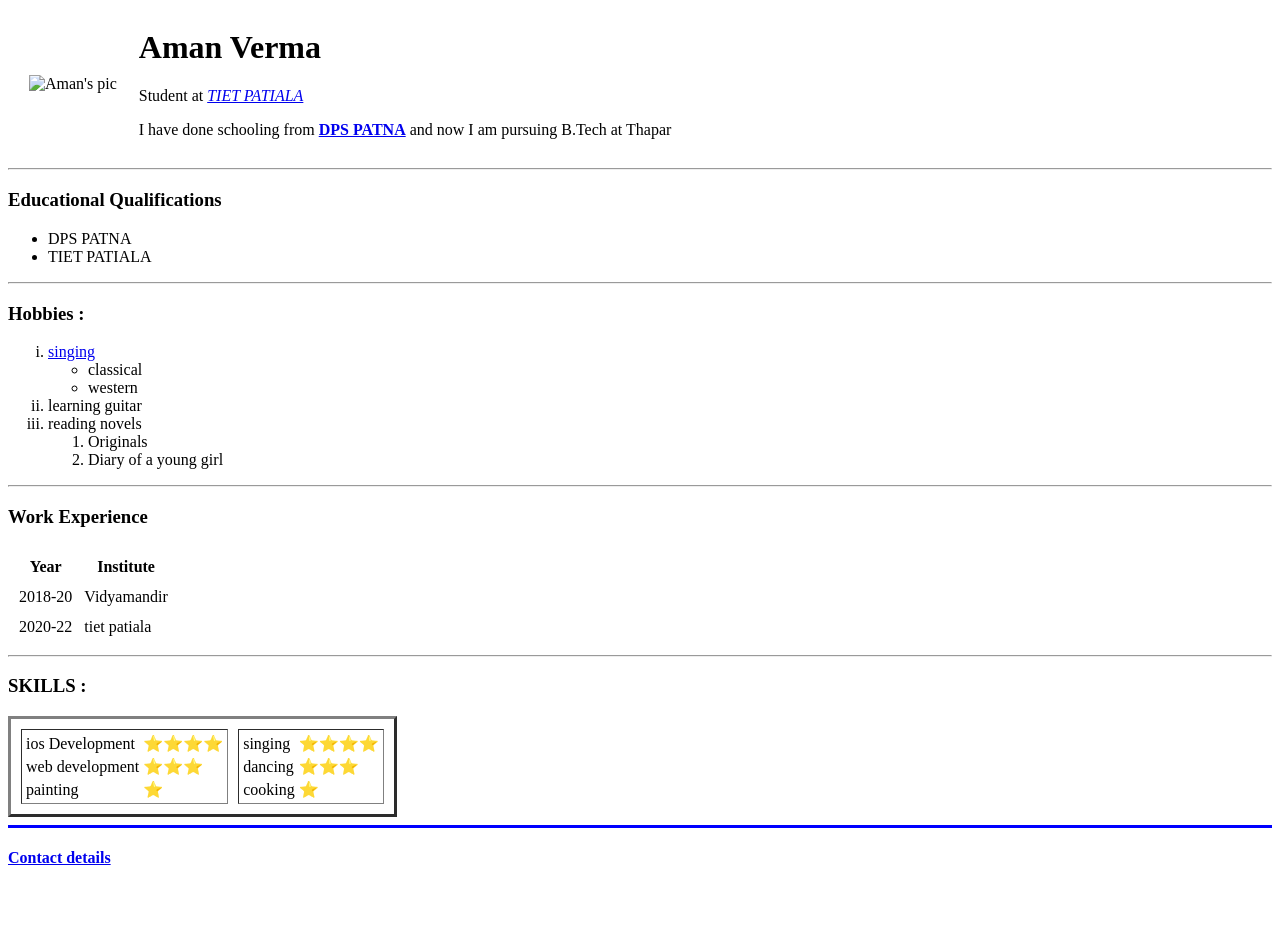
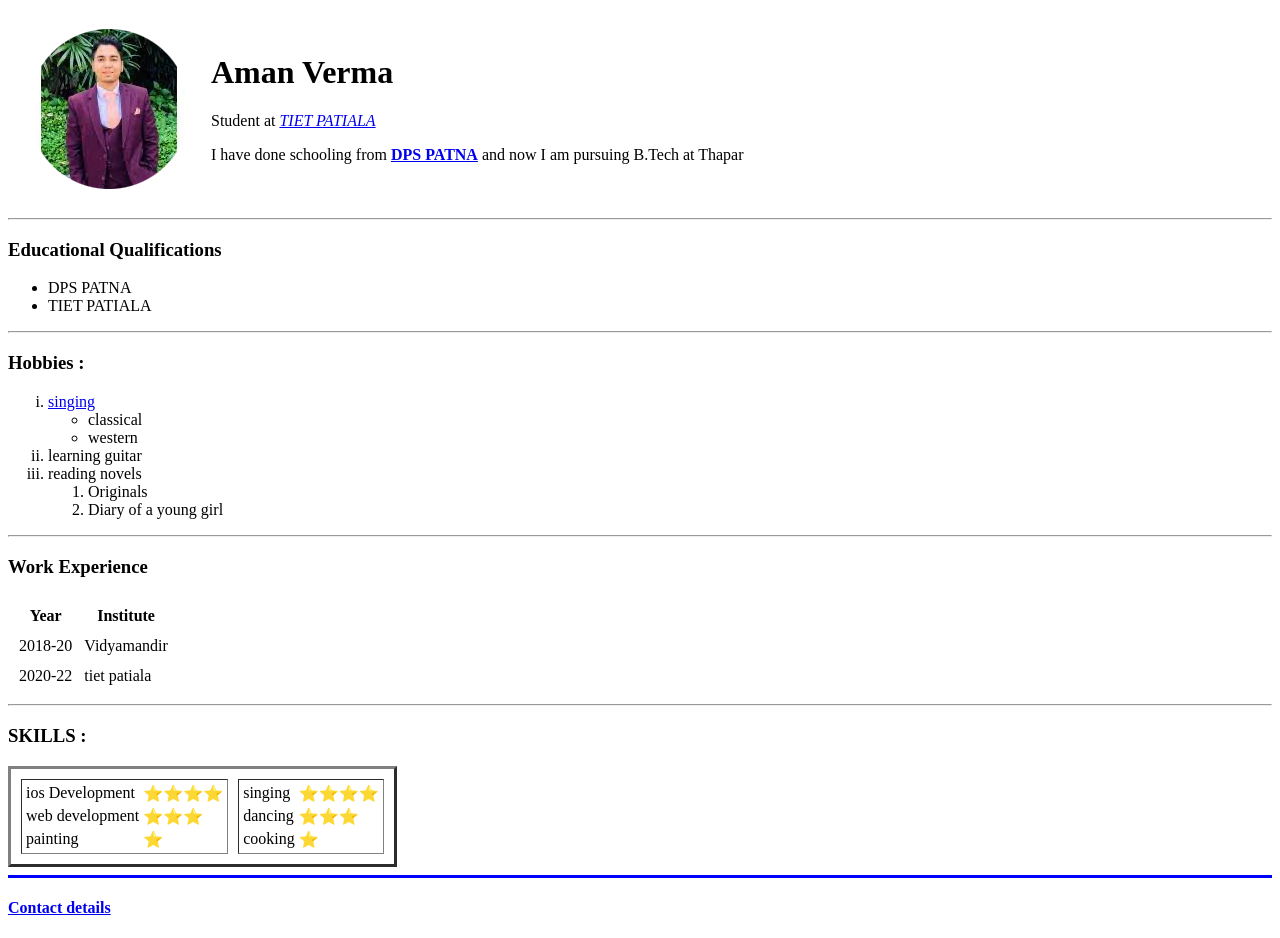
Before and after one commit to iosaman503/cv, a plain HTML site: page index.html in a window 1280 px wide. Before the commit the page ends 889 px from the top, so only its background shows below. Drawn offline with Linux system fonts and the light colour scheme.

Commit message:
Update index.html

```diff
--- a/index.html
+++ b/index.html
@@ -10,7 +10,7 @@
 <body>
     <table cellspacing="20">
         <tr>
-            <td><img src="images/aman-modified.png" alt="Aman's pic"></td>
+            <td><img src="aman-modified.png" alt="Aman's pic"></td>
             <td>
                 <h1>Aman Verma</h1>
                 <p>Student at <em> <a href="https://www.thapar.edu">TIET PATIALA</a></em></p>
```
